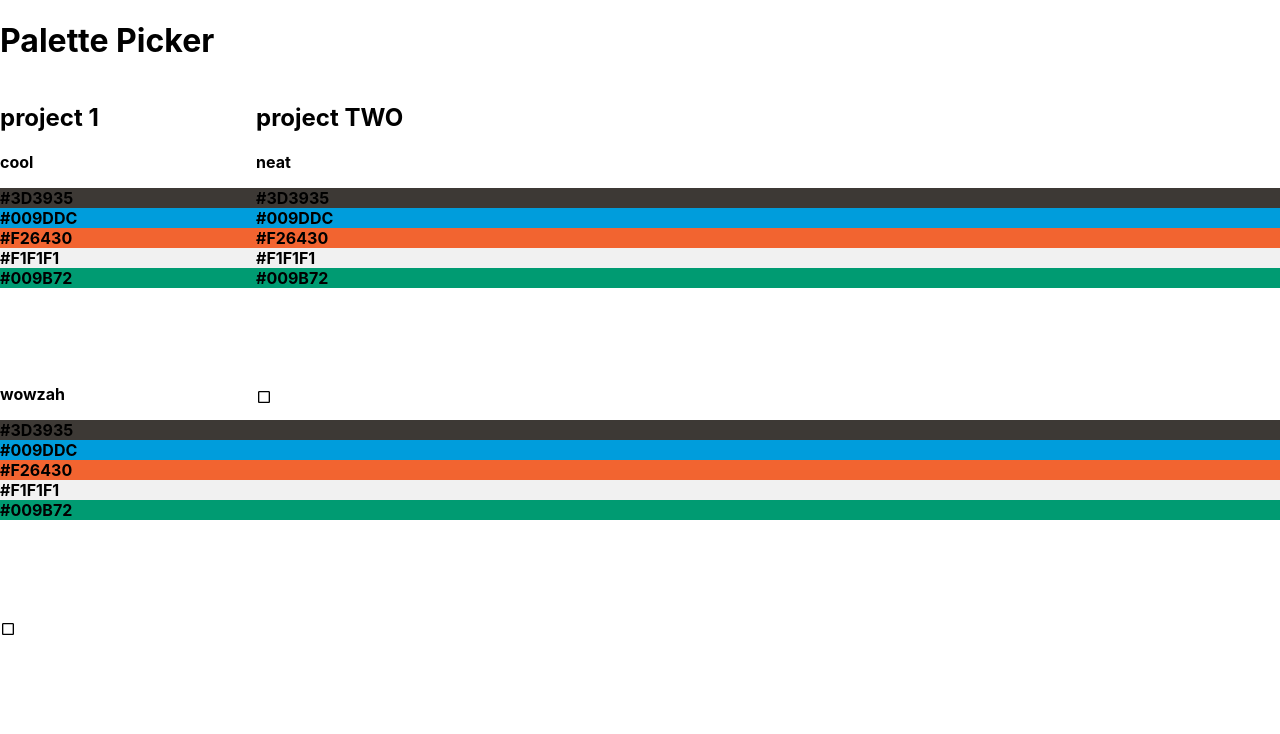
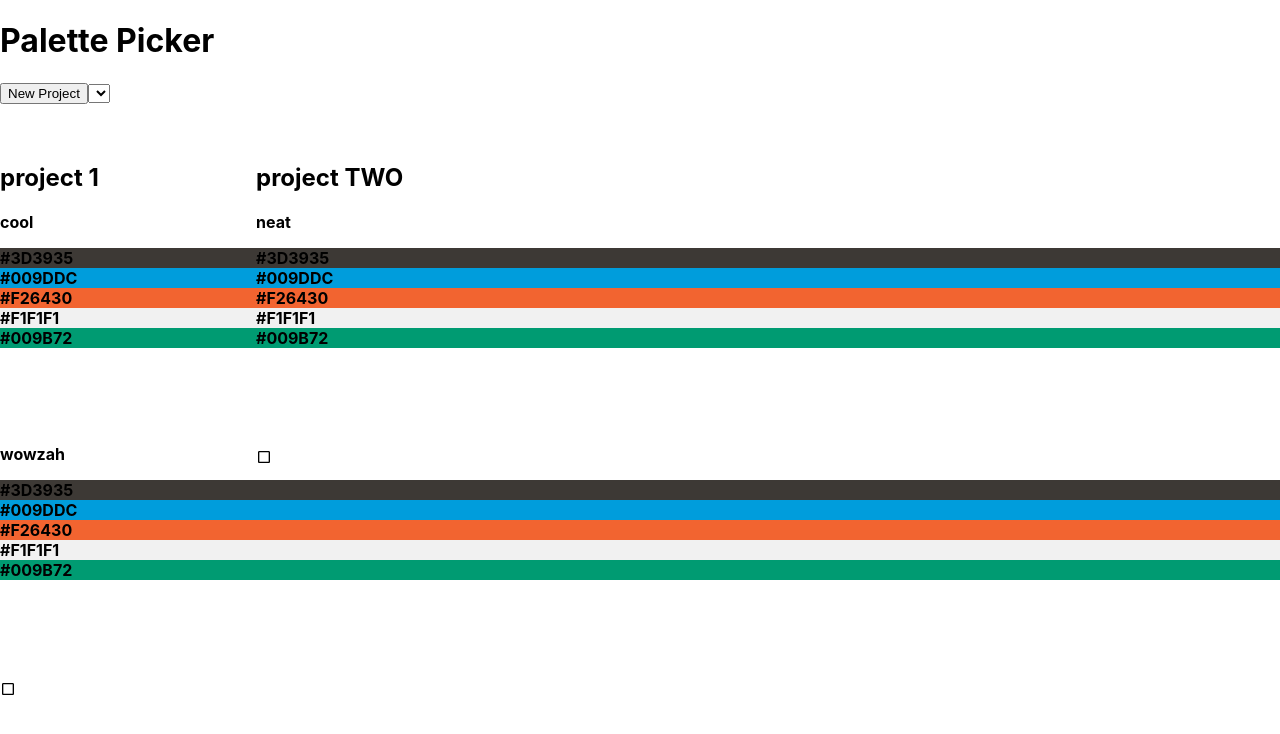
Before and after one commit to vr-je-palette-picker/palette-picker-front-end, a React (Create React App) app: page /projects in a window 1280 px wide. Shown: the top 734 px of the page. Built offline with nearby package versions, Linux system fonts and the light colour scheme.

Commit message:
Remove Nav component and modify HomeNav and ProjectNav components

```diff
--- a/src/Components/App/App.js
+++ b/src/Components/App/App.js
@@ -86,9 +86,7 @@ class App extends Component {
             path='/'
             render={() => (
               <>
-                <Nav>
-                  <HomeNav />
-                </Nav>
+                <HomeNav />
                 <Container hexCodes={this.state.hexCodes} />
               </>
             )}
@@ -98,9 +96,7 @@ class App extends Component {
             path='/projects'
             render={() => (
               <>
-                <Nav>
-                  <ProjectNav projects={this.state.projects} />
-                </Nav>
+                <ProjectNav projects={this.state.projects} />
                 <Container hexCodes={this.createProjectContainers()} />
               </>
             )}
--- a/src/Components/ColorCard/ColorCard.scss
+++ b/src/Components/ColorCard/ColorCard.scss
@@ -1,4 +1,4 @@
 .ColorCard {
-  height: 100vh;
+  height: 85vh;
   width: 20vw;
 }
--- a/src/Components/HomeNav/HomeNav.js
+++ b/src/Components/HomeNav/HomeNav.js
@@ -8,6 +8,7 @@ export class HomeNav extends Component {
   render() {
     return (
       <div className='HomeNav'>
+        <h1 className='HomeNav__h1--title'>Palette Picker</h1>
         <IoMdRefresh />
         <GiSave />
         <FaRegFolder />
--- a/src/Components/HomeNav/HomeNav.scss
+++ b/src/Components/HomeNav/HomeNav.scss
@@ -0,0 +1,4 @@
+.HomeNav {
+  height: 15vh;
+  width: 100vw;
+}
--- a/src/Components/Nav/Nav.js
+++ /dev/null
@@ -1,12 +0,0 @@
-import React from 'react';
-import './Nav.scss';
-
-export const Nav = () => {
-  return (
-    <div className='Nav'>
-      <h1 className='Nav__h1--title'>Palette Picker</h1>
-    </div>
-  );
-};
-
-export default Nav;
--- a/src/Components/ProjectNav/ProjectNav.js
+++ b/src/Components/ProjectNav/ProjectNav.js
@@ -13,6 +13,7 @@ export class ProjectNav extends Component {
   render() {
     return (
       <div className='ProjectNav'>
+        <h1 className='ProjectNav__h1--title'>Palette Picker</h1>
         <button className='ProjectNav__button--new-project'>New Project</button>
         <select className='ProjectNav__select--project'>
           {this.createProjectSelectOptions()}
--- a/src/Components/ProjectNav/ProjectNav.scss
+++ b/src/Components/ProjectNav/ProjectNav.scss
@@ -0,0 +1,4 @@
+.ProjectNav {
+  height: 15vh;
+  width: 100vw;
+}
```
Also changed, not shown: src/setupTests.js (+3 -0 lines), src/Components/Nav/Nav.scss (deleted), 1 other file (tests, documents, lock files or other folders).
